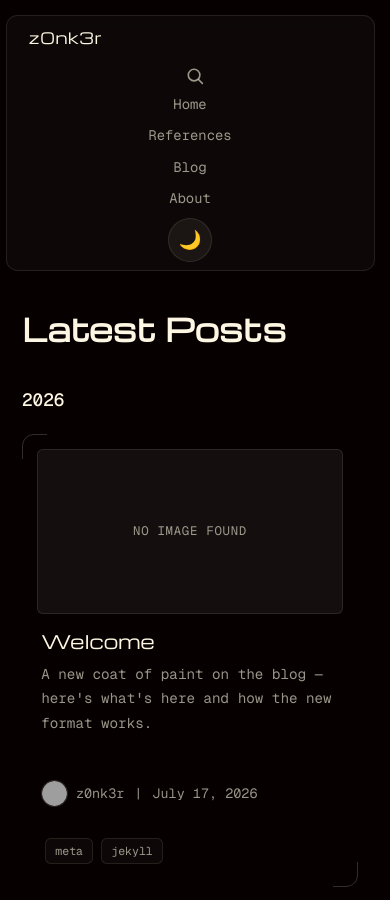
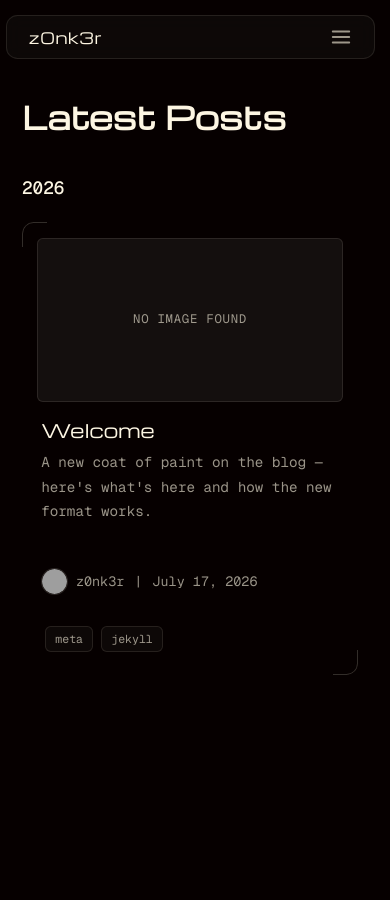
Before and after one commit to z0nk3r/z0nk3r.github.io, a Jekyll site: the page built from index.md, in a window 390 px wide and 900 px high. Built offline with Jekyll 4.4.1, drawn with Linux system fonts in a browser that asks for light colours; grey boxes are pictures that could not be loaded.

Commit message:
Add mobile hamburger menu, collapsing the header nav
On mobile the header previously stacked the logo, search, all 4 nav
links, and the theme toggle vertically and always visible, eating a
large chunk of the viewport. Now it collapses to just the logo and a
hamburger button; tapping it expands the same header box downward
(not a separate floating panel) to reveal the nav, right-justified,
reusing the existing search-toggle open/close/outside-click/Escape
pattern already on the site. Desktop is unaffected.

```diff
--- /dev/null
+++ b/_includes/icon-hamburger.html
@@ -0,0 +1,5 @@
+<svg xmlns="http://www.w3.org/2000/svg" viewBox="0 0 24 24" width="20" height="20" fill="none" stroke="currentColor" stroke-width="2" stroke-linecap="round" stroke-linejoin="round" aria-hidden="true">
+    <line x1="3" y1="6" x2="21" y2="6"/>
+    <line x1="3" y1="12" x2="21" y2="12"/>
+    <line x1="3" y1="18" x2="21" y2="18"/>
+</svg>
--- a/_layouts/default.html
+++ b/_layouts/default.html
@@ -36,7 +36,10 @@
     <header>
         <div class="header-wrapper">
             <h1><a href="{{ '/' | relative_url }}">{{ site.title }}</a></h1>
-            <nav>
+            <button type="button" id="navMenuToggle" class="nav-menu-toggle" aria-label="Menu" aria-expanded="false" aria-controls="siteNav">
+                {% include icon-hamburger.html %}
+            </button>
+            <nav id="siteNav">
                 <div class="nav-search">
                     <input type="search" id="navSearchInput" class="nav-search-input" placeholder="Search…" aria-label="Search posts" autocomplete="off">
                     <button type="button" id="navSearchToggle" class="nav-search-toggle" aria-label="Search">
--- a/assets/css/style.css
+++ b/assets/css/style.css
@@ -150,6 +150,23 @@ header h1 {
   font-weight: 400;
   letter-spacing: 0.04em;
   flex-shrink: 0;
+}
+
+.nav-menu-toggle {
+  display: none;
+  align-items: center;
+  justify-content: center;
+  background: none;
+  border: none;
+  padding: 0;
+  color: var(--muted-foreground);
+  cursor: pointer;
+  transition: color 0.2s;
+  flex-shrink: 0;
+}
+
+.nav-menu-toggle:hover {
+  color: var(--foreground);
 }
 
 header h1 a {
@@ -1438,16 +1455,35 @@ footer p {
     width: 100%;
   }
 
+  .nav-menu-toggle {
+    display: flex;
+  }
+
   .header-wrapper {
+    flex-wrap: wrap;
+    gap: 0;
+  }
+
+  #siteNav {
+    flex-basis: 100%;
+    order: 3;
     flex-direction: column;
-    gap: 1rem;
-    align-items: flex-start;
-  }
-
-  nav {
-    width: 100%;
-    flex-direction: column;
+    align-items: flex-end;
+    text-align: right;
     gap: 0.5rem;
+    max-height: 0;
+    overflow: hidden;
+    opacity: 0;
+    visibility: hidden;
+    margin-top: 0;
+    transition: max-height 0.25s ease, opacity 0.2s ease, margin-top 0.25s ease;
+  }
+
+  #siteNav.open {
+    max-height: 400px;
+    opacity: 1;
+    visibility: visible;
+    margin-top: 1rem;
   }
 
   header h1 {
```
Also changed, not shown: other parts of _layouts/default.html (+35 -0 lines).
